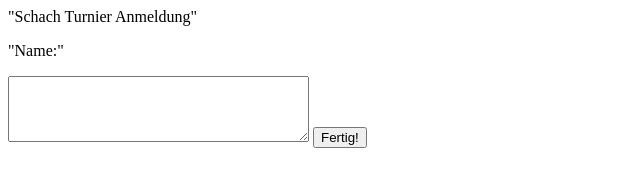
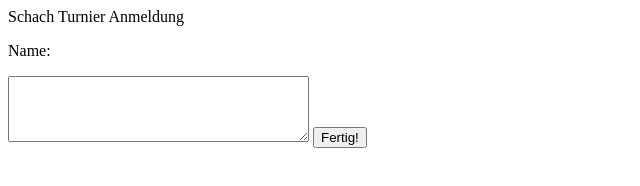
Before and after one commit to BruderJudas/BruderJudas.github.io, a plain HTML site: page index.html in a window 1280 px wide. Shown: the full height of the page, 0-640 px from the left. Drawn offline with Linux system fonts and the light colour scheme.

Commit message:
Update index.html

```diff
--- a/index.html
+++ b/index.html
@@ -4,8 +4,8 @@
     <title>Umfrage</title>
 </head>
 <body>
-        <p id="test">"Schach Turnier Anmeldung"</p>
-        <p id="test">"Name:"</p>
+        <p id="test">Schach Turnier Anmeldung</p>
+        <p id="test">Name:</p>
         <textarea id="text" name="text" cols="35" rows="4"></textarea>
         <button onclick="doSomething();">Fertig!</button>
 
```
